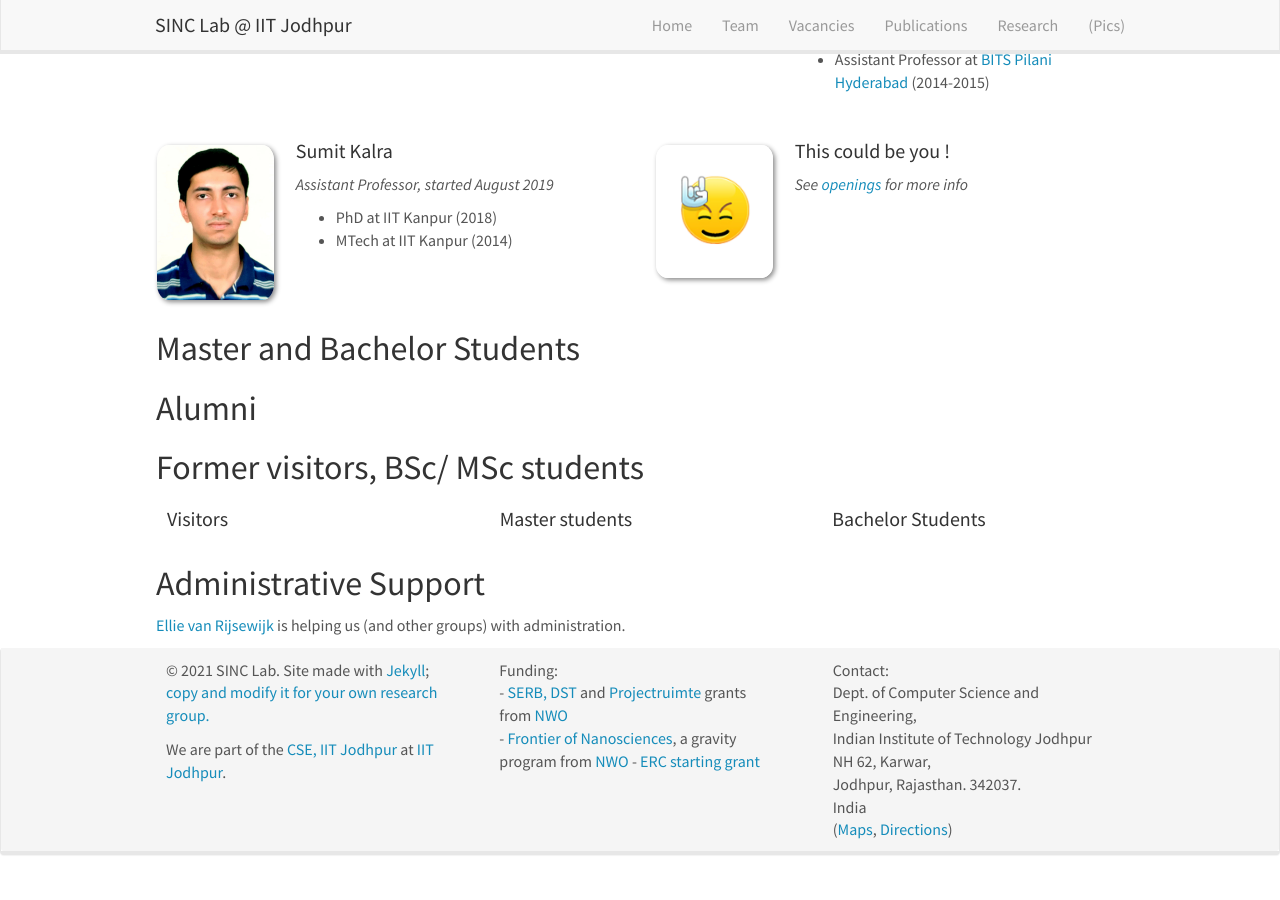
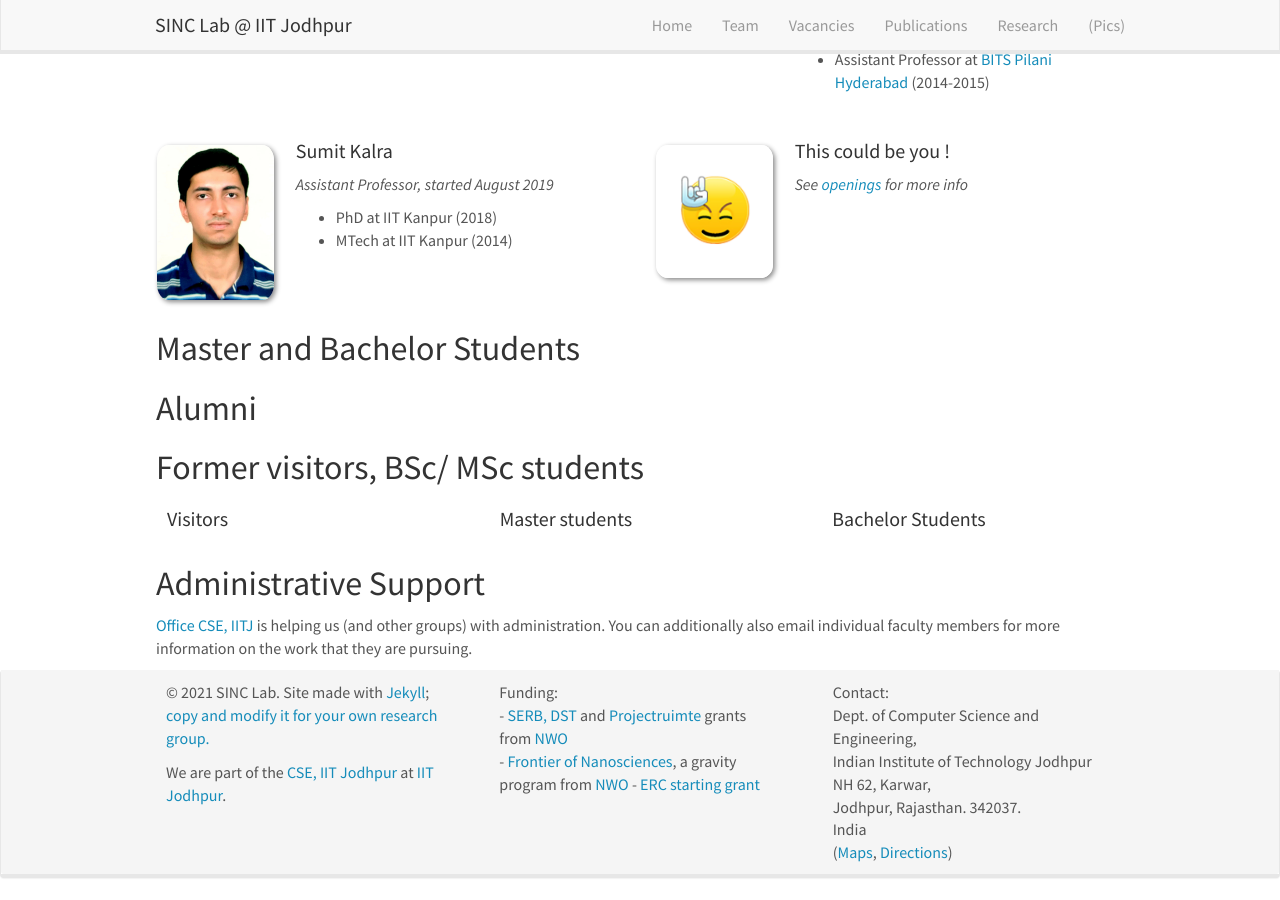
Before and after one commit to sinclab-iitj/sinclab-iitj.github.io, a Jekyll site: the page built from _pages/team.md, in a window 1280 px wide and 900 px high, scrolled down 715 px. Built offline with Jekyll 4.4.1, drawn with Linux system fonts in a browser that asks for light colours; nearby versions of some CDN libraries; before the commit the page ends 1592 px from its top, so only the background shows below that.

Commit message:
Update team.md

```diff
--- a/_pages/team.md
+++ b/_pages/team.md
@@ -193,4 +193,4 @@ Jump to [staff](#staff), [master and bachelor students](#master-and-bachelor-stu
 
 
 ## Administrative Support
-<a href="mailto:Rijsewijk@Physics.LeidenUniv.nl">Ellie van Rijsewijk</a> is helping us (and other groups) with administration.
+<a href="mailto:office_cse@iitj.ac.in">Office CSE, IITJ</a> is helping us (and other groups) with administration. You can additionally also email individual faculty members for more information on the work that they are pursuing.
```
